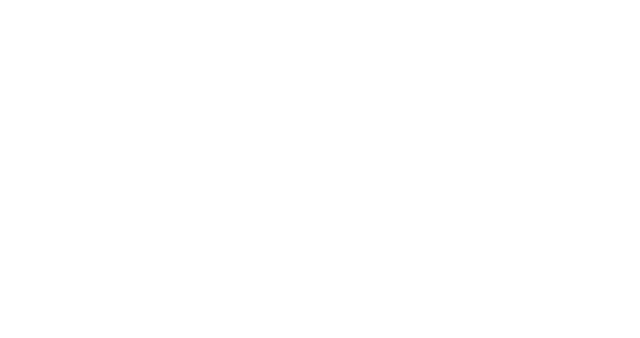
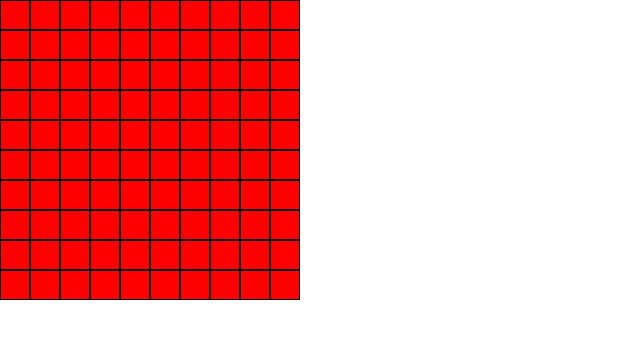
Before and after one commit to TechMarc-I/minesweeper, a plain HTML site: page index.html in a window 1280 px wide. Shown: the whole page, without its empty margins (0-640 px from the left). Drawn offline with Linux system fonts and the light colour scheme.

Commit message:
created the grid

```diff
--- a/index.html
+++ b/index.html
@@ -8,6 +8,18 @@
 
   <body>
 
+    <!--div for the game container-->
+    <div id="gameWindow">
+
+      <!--div for header info-->
+      <div id="header">
+      </div>
+
+      <!--container for game grid-->
+      <div id="board">
+      </div>
+    </div>
+
     <script src='main.js'></script>
 
   </body>
--- a/main.js
+++ b/main.js
@@ -0,0 +1,19 @@
+let numRows = 10;
+let numColumns = 10;
+let boardContainer = document.querySelector("#board");
+let cellCount = numRows*numColumns;
+
+const generateGrid = function(){
+  let cellId = 0;
+
+  while (cellId < cellCount)
+  {
+    cellId++;
+    let cell = document.createElement('div');
+    cell.className = "cell";
+    cell.id = "cell-" + cellId;
+
+    board.appendChild(cell);
+  }
+}
+generateGrid();
--- a/styles.css
+++ b/styles.css
@@ -0,0 +1,22 @@
+*
+{
+  margin: 0;
+  padding: 0;
+  box-sizing: border-box;
+}
+#board
+{
+  display: flex;
+  flex-wrap: wrap;
+
+  max-width: 320px;
+}
+.cell
+{
+  background-color: red;
+  width: 30px;
+  height: 30px;
+  border-style: solid;
+  border-color: black;
+  border-width: 1px;
+}
```
